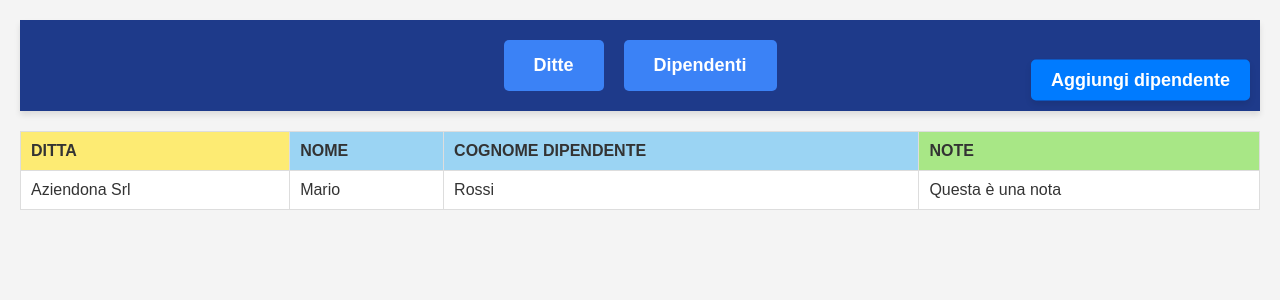
After one commit to fredneedsausername/ACCA, a Flask app: template templates/dipendenti.html in a window 1280 px wide. The commit adds this page. Shown: the top 300 px of the page. Run offline with Flask 3, Linux system fonts and the light colour scheme; the template is opened without the code that fills it, so the values that code supplies are empty; parts of the project's set-up code (start-up, migrations or seed data) failed here and were passed over.

Commit message:
Added dipendenti page

```diff
--- a/python/server.py
+++ b/python/server.py
@@ -20,10 +20,30 @@ def index():
 def ditte():
     return render_template("ditte.html")
 
-@app.route("/cantieri")
+
+@app.route("/dipendenti")
 @fredauth.authorized
-def ditte():
-    return render_template("ditte.html")
+def dipendenti():
+
+
+
+    @fredbconn.connected_to_database
+    def fetch_is_admin(cursor):
+        cursor.execute("""
+        SELECT is_admin
+        FROM utenti
+        WHERE username = %s
+        """, (session['user'],))
+        return cursor.fetchone()
+
+    result = fetch_is_admin()
+
+    # Have to repeat the process of result validation in case the account was removed in between the "authorized" check and this db query
+    if result is None:
+        flash("Il suo account è stato rimosso.", "autenticazione-fallita")
+        return redirect("/login")
+
+    return render_template("dipendenti.html", dipendenti = dipendenti)
 
 
 @app.route("/login", methods=["GET", "POST"])
--- /dev/null
+++ b/static/css/base.css
@@ -0,0 +1,33 @@
+/* Licensed under the BSD 2-Clause License. See LICENSE file in the project root for details */
+body {
+    margin: 0;
+    font-family: Arial, sans-serif;
+    background-color: #f8f9fa;
+    color: #333;
+}
+
+.navbar {
+    display: flex;
+    justify-content: center;
+    align-items: center;
+    background-color: #1e3a8a;
+    padding: 20px;
+    box-shadow: 0 4px 6px rgba(0, 0, 0, 0.1);
+}
+
+.navbar button {
+    margin: 0 10px;
+    padding: 15px 30px;
+    font-size: 18px;
+    font-weight: bold;
+    color: #fff;
+    background-color: #3b82f6;
+    border: none;
+    border-radius: 5px;
+    cursor: pointer;
+    transition: background-color 0.3s;
+}
+
+.navbar button:hover {
+    background-color: #2563eb;
+}
--- /dev/null
+++ b/static/css/dipendenti.css
@@ -0,0 +1,66 @@
+/* Licensed under the BSD 2-Clause License. See LICENSE file in the project root for details */
+body {
+    font-family: Arial, sans-serif;
+    margin: 20px;
+    background-color: #f4f4f4;
+}
+
+table {
+    width: 100%;
+    border-collapse: collapse;
+    margin: 20px 0;
+    background-color: #fff;
+}
+
+thead th {
+    text-align: left;
+    padding: 10px;
+    border: 1px solid #ddd;
+}
+
+.yellow {
+    background-color: #fdeb73;
+}
+
+.blue {
+    background-color: #9bd4f3;
+}
+
+.green {
+    background-color: #a8e786;
+}
+
+tbody td {
+    padding: 10px;
+    border: 1px solid #ddd;
+}
+
+tbody tr:nth-child(even) {
+    background-color: #f9f9f9;
+}
+
+tbody tr:hover {
+    background-color: #f1f1f1;
+}
+
+#fixed-button {
+    position: fixed;
+    margin: 0 10px;
+    padding: 15px 30px;
+    font-size: 18px;
+    font-weight: bold;
+    top: 10%;
+    right: 20px;
+    transform: translateY(-50%);
+    padding: 10px 20px;
+    background-color: #007bff;
+    color: white;
+    border: none;
+    border-radius: 5px;
+    cursor: pointer;
+    box-shadow: 0px 4px 6px rgba(0, 0, 0, 0.1);
+}
+
+#fixed-button:hover {
+    background-color: #0056b3;
+}
--- /dev/null
+++ b/static/js/dipendenti.js
@@ -0,0 +1 @@
+/* Licensed under the BSD 2-Clause License. See LICENSE file in the project root for details */
--- a/templates/base.html
+++ b/templates/base.html
@@ -5,10 +5,19 @@
 <head>
     <meta charset="UTF-8">
     <meta name="viewport" content="width=device-width, initial-scale=1.0">
+    <link rel="stylesheet" href="{{ url_for('static', filename = 'css/base.css')}}">
     {% block css %}{% endblock %}
     <title>Accesso Cantieri</title>
 </head>
 <body>
+    <div class="navbar">
+        <a href="/ditte">
+            <button>Ditte</button>
+        </a>
+        <a href="/dipendenti">
+            <button>Dipendenti</button>
+        </a>
+    </div>
 {% block body %}{% endblock %}
 </body>
 </html>
--- /dev/null
+++ b/templates/dipendenti.html
@@ -0,0 +1,27 @@
+<!-- Licensed under the BSD 2-Clause License. See LICENSE file in the project root for details. -->
+{% extends "base.html" %}
+{% block css %}
+    <link rel="stylesheet" href="{{ url_for('static', filename = 'css/dipendenti.css')}}">
+{% endblock %}
+{% block body %}
+    <table>
+        <thead>
+            <tr>
+                <th class="yellow">DITTA</th>
+                <th class="blue">NOME</th>
+                <th class="blue">COGNOME DIPENDENTE</th>
+                <th class="green">NOTE</th>
+            </tr>
+        </thead>
+        <tbody>
+            <tr>
+                <td>Aziendona Srl</td>
+                <td>Mario</td>
+                <td>Rossi</td>
+                <td>Questa è una nota</td>
+            </tr>
+        </tbody>
+    </table>
+
+    <button id="fixed-button">Aggiungi dipendente</button>
+{% endblock %}
```
Also changed, not shown: python/fredauth/fred_auth.py (+24 -2 lines), static/css/index.css (+2 -35 lines), templates/index.html (+3 -10 lines), templates/login.html (+9 -7 lines).
